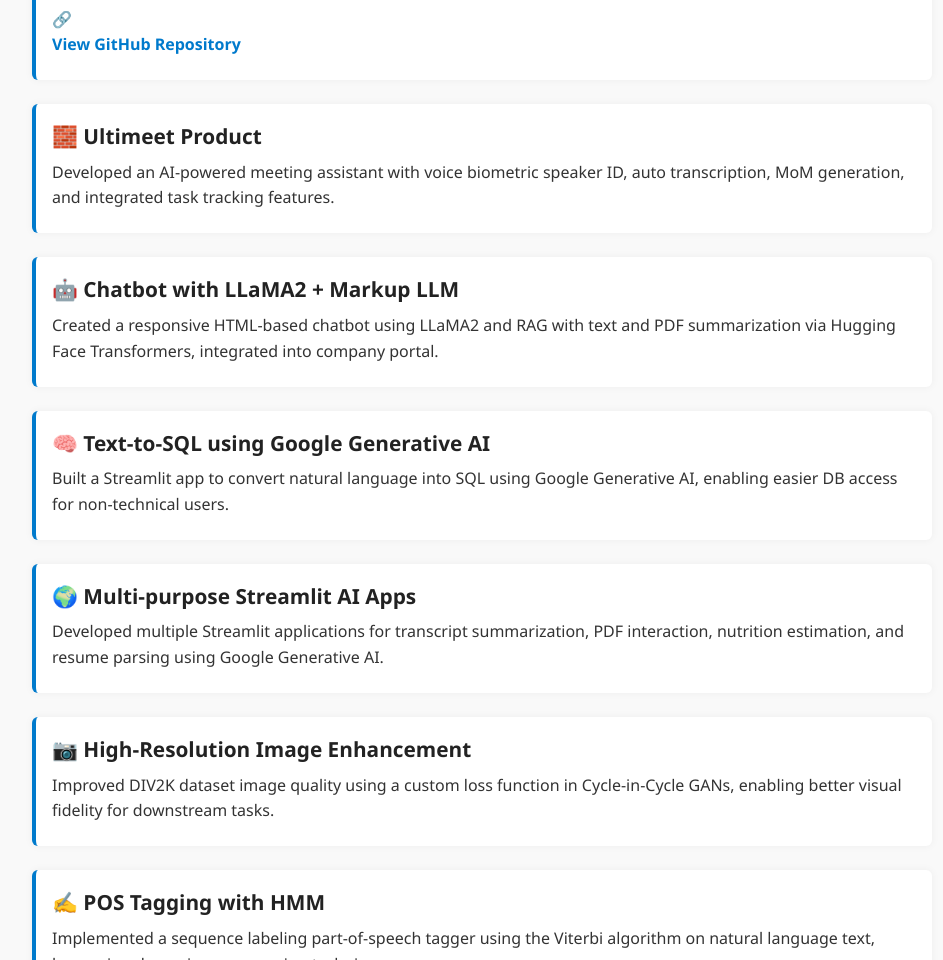
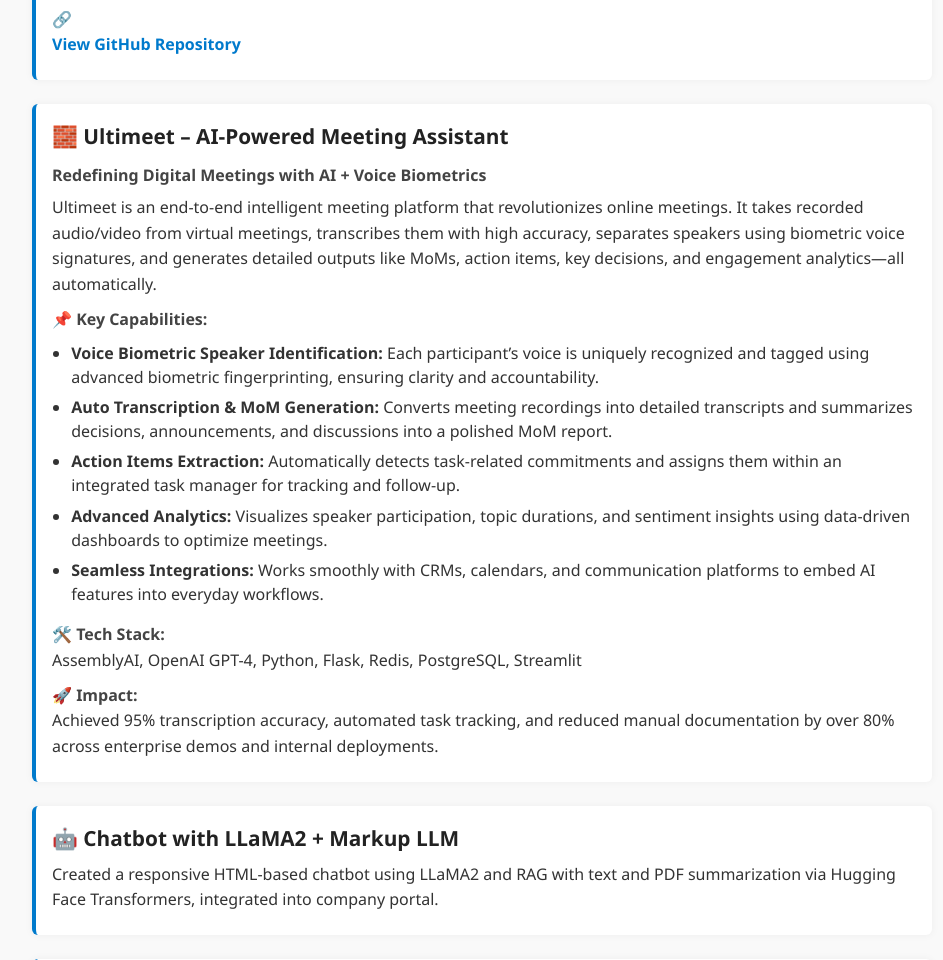
Before and after one commit to vkreddy317/vijay-portfolio, a plain HTML site: page index.html in a window 1280 px wide. Shown: the part 1004-1964 px from the top of the page, without its empty margins (158-1101 px from the left). Drawn offline with Linux system fonts and the light colour scheme.

Commit message:
Updated portfolio with projects and contact info

```diff
--- a/index.html
+++ b/index.html
@@ -41,9 +41,22 @@
 </div>
 
     <div class="project">
-      <h3>🧱 Ultimeet Product</h3>
-      <p>Developed an AI-powered meeting assistant with voice biometric speaker ID, auto transcription, MoM generation, and integrated task tracking features.</p>
-    </div>
+  <h3>🧱 Ultimeet – AI-Powered Meeting Assistant</h3>
+  <p><strong>Redefining Digital Meetings with AI + Voice Biometrics</strong></p>
+  <p>Ultimeet is an end-to-end intelligent meeting platform that revolutionizes online meetings. It takes recorded audio/video from virtual meetings, transcribes them with high accuracy, separates speakers using biometric voice signatures, and generates detailed outputs like MoMs, action items, key decisions, and engagement analytics—all automatically.</p>
+
+  <p><strong>📌 Key Capabilities:</strong></p>
+  <ul>
+    <li><strong>Voice Biometric Speaker Identification:</strong> Each participant’s voice is uniquely recognized and tagged using advanced biometric fingerprinting, ensuring clarity and accountability.</li>
+    <li><strong>Auto Transcription & MoM Generation:</strong> Converts meeting recordings into detailed transcripts and summarizes decisions, announcements, and discussions into a polished MoM report.</li>
+    <li><strong>Action Items Extraction:</strong> Automatically detects task-related commitments and assigns them within an integrated task manager for tracking and follow-up.</li>
+    <li><strong>Advanced Analytics:</strong> Visualizes speaker participation, topic durations, and sentiment insights using data-driven dashboards to optimize meetings.</li>
+    <li><strong>Seamless Integrations:</strong> Works smoothly with CRMs, calendars, and communication platforms to embed AI features into everyday workflows.</li>
+  </ul>
+
+  <p><strong>🛠️ Tech Stack:</strong> AssemblyAI, OpenAI GPT-4, Python, Flask, Redis, PostgreSQL, Streamlit</p>
+  <p><strong>🚀 Impact:</strong> Achieved 95% transcription accuracy, automated task tracking, and reduced manual documentation by over 80% across enterprise demos and internal deployments.</p>
+</div>
 
     <div class="project">
       <h3>🤖 Chatbot with LLaMA2 + Markup LLM</h3>
```
